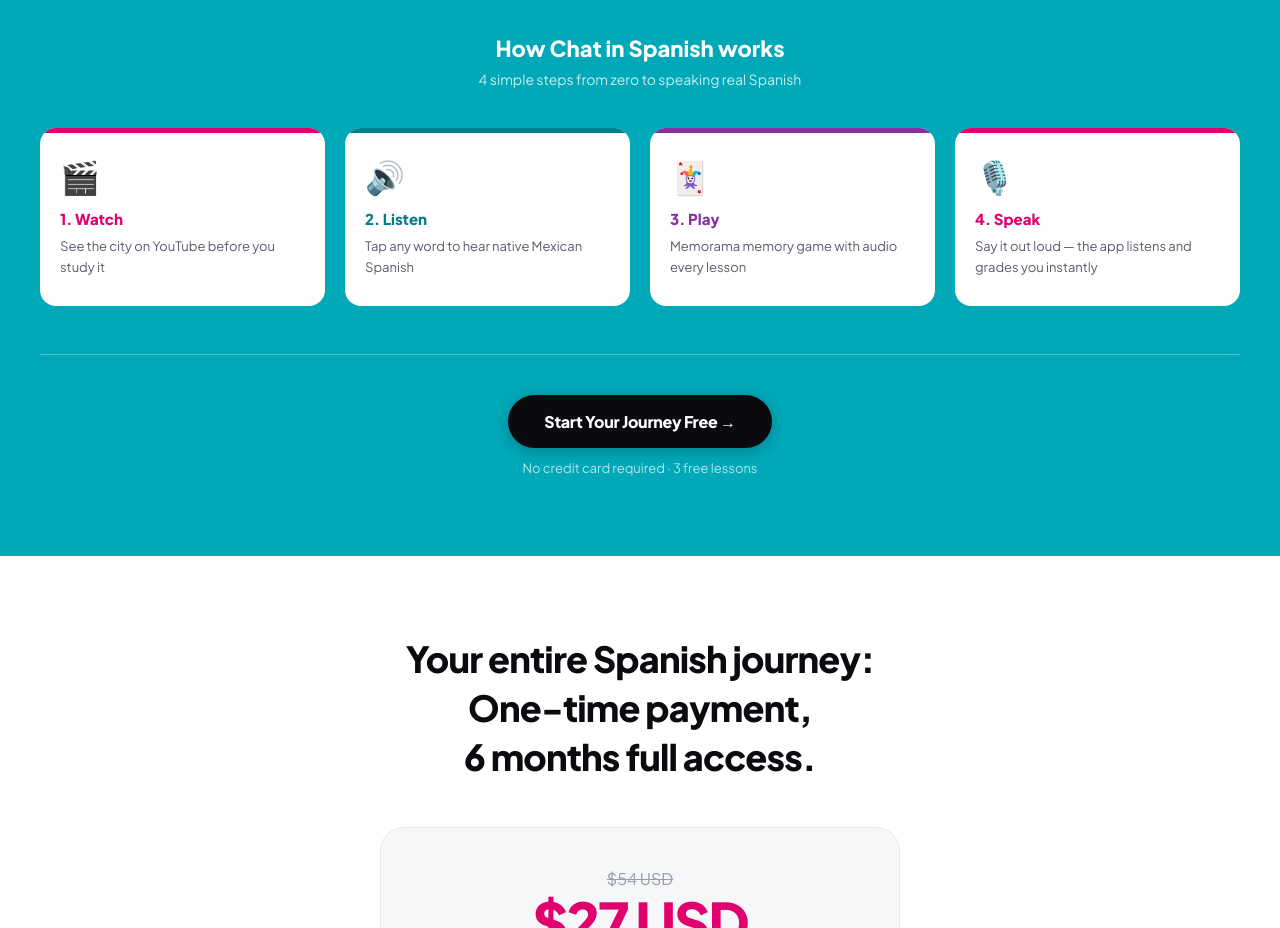
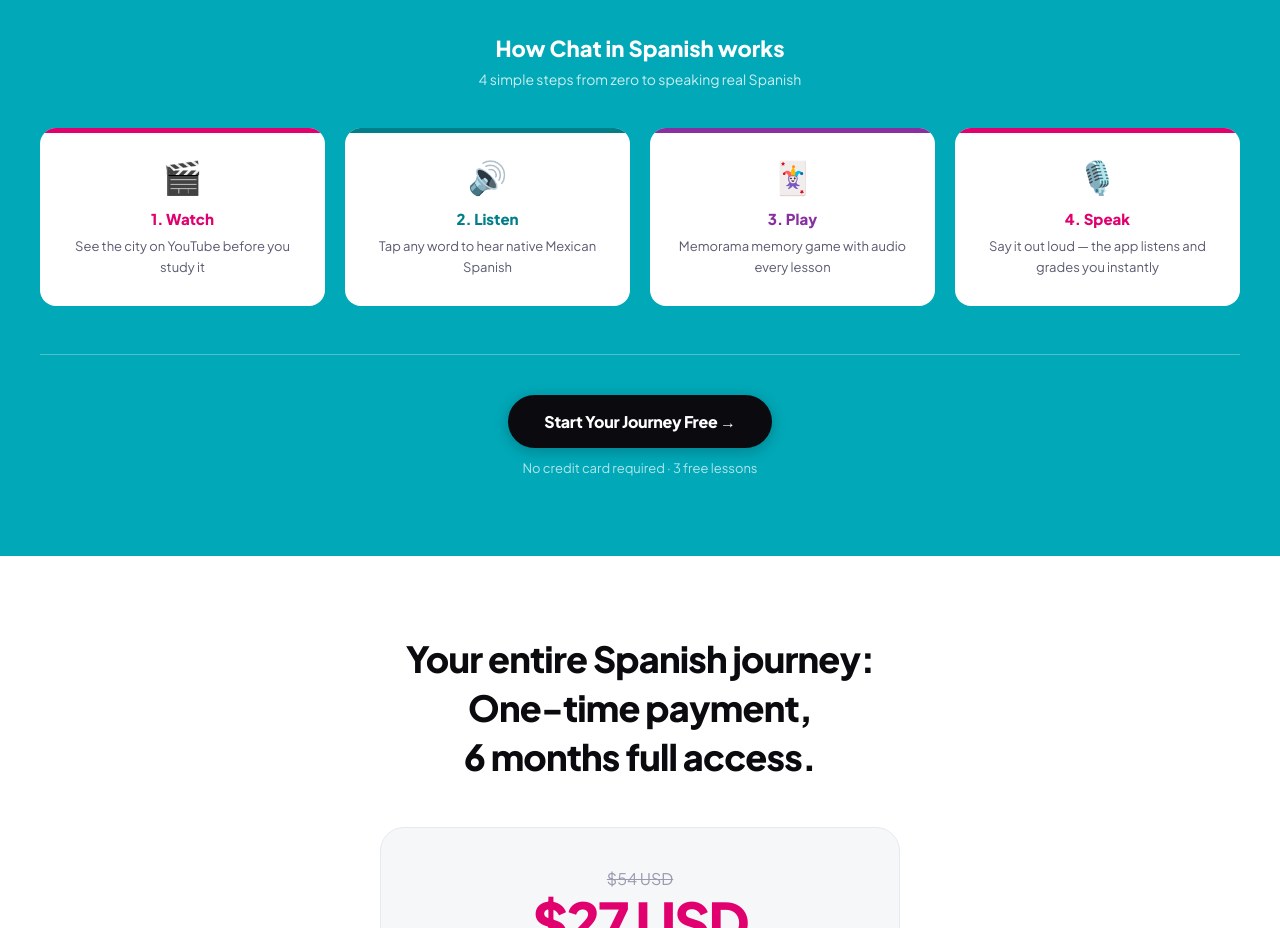
Before and after one commit to carlosalsadancer/chatinspanish, a React (Vite) app: page / in a window 1280 px wide. Shown: the part 1700-2628 px from the top of the page. Built offline with nearby package versions, Linux system fonts and the light colour scheme.

Commit message:
Update App.jsx

```diff
--- a/src/App.jsx
+++ b/src/App.jsx
@@ -202,7 +202,7 @@ function SolucionMetodo({ onStartFree }) {
 
         <div style={{ display: "grid", gridTemplateColumns: "repeat(auto-fit,minmax(240px,1fr))", gap: 20, marginBottom: 48 }}>
           {steps.map((s, i) => (
-            <div key={i} style={{ background: C.blanco, borderRadius: 16, padding: "28px 20px", position: "relative", overflow: "hidden" }}>
+            <div key={i} style={{ background: C.blanco, borderRadius: 16, padding: "28px 20px", position: "relative", overflow: "hidden", textAlign: "center" }}>
               <div style={{ position: "absolute", top: 0, left: 0, right: 0, height: 5, background: s.color, borderRadius: "16px 16px 0 0" }} />
               <div style={{ fontSize: 32, marginBottom: 12 }}>{s.icon}</div>
               <div style={{ fontSize: 15, fontWeight: 900, color: s.color, marginBottom: 8 }}>{s.num}. {s.title}</div>
@@ -223,7 +223,6 @@ function SolucionMetodo({ onStartFree }) {
     </section>
   );
 }
-
 // ═══════════════════════════════════════════════════════════════
 // SECTION 6+7 — PRICING
 // ═══════════════════════════════════════════════════════════════
```
